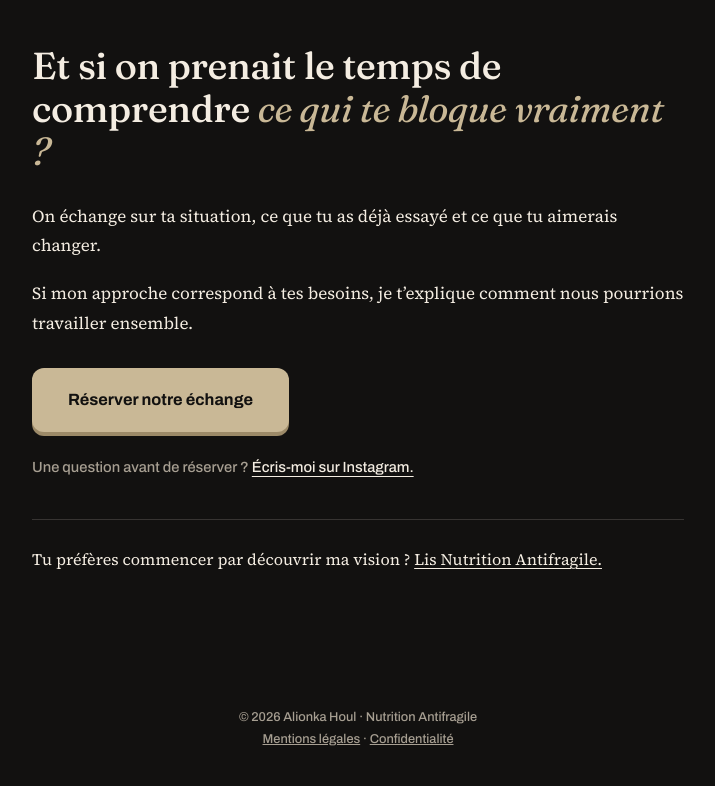
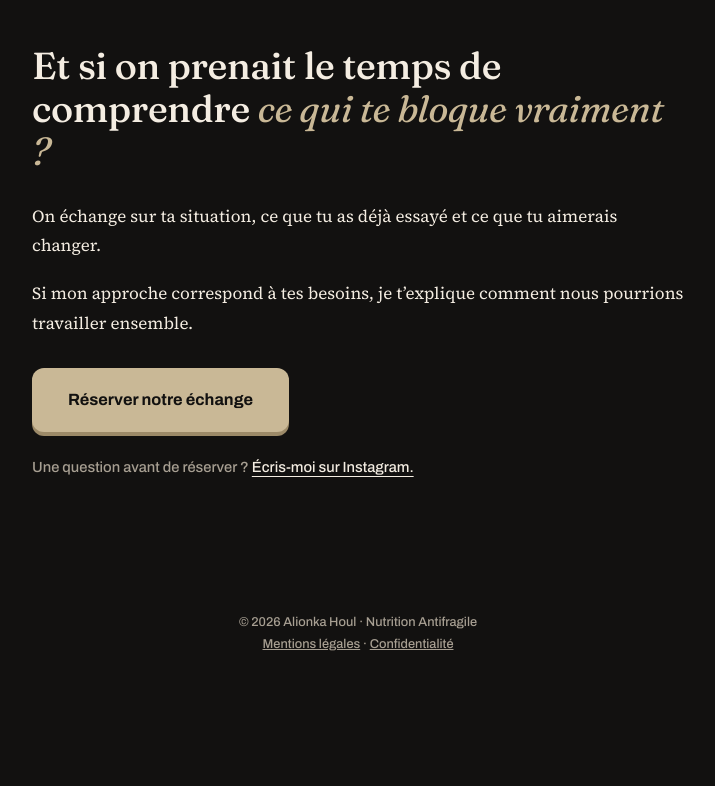
Before and after one commit to alionka34-code/accompagnement, a plain HTML site: page index.html in a window 1280 px wide. Shown: the part 5148-5934 px from the top of the page, without its empty margins (282-997 px from the left). After the commit the page ends 5839 px from the top, so only its background shows below. Drawn offline with Linux system fonts and the light colour scheme.

Commit message:
Remove vision discovery paragraph from index.html
Removed a paragraph about discovering the vision.

```diff
--- a/index.html
+++ b/index.html
@@ -151,8 +151,7 @@ footer a{color:var(--muted)}
   <p>Si mon approche correspond à tes besoins, je t’explique comment nous pourrions travailler ensemble.</p>
   <p style="margin-top:30px"><a class="btn" href="https://agenda.yuply.fr/alionka/appel">Réserver notre échange</a></p>
   <p class="dm-link">Une question avant de réserver ? <a href="https://ig.me/m/nutrition_antifragile" target="_blank" rel="noopener noreferrer">Écris-moi sur Instagram.</a></p>
-  <p class="book">Tu préfères commencer par découvrir ma vision ? <a class="l" href="https://nutrition-antifragile.vercel.app">Lis Nutrition Antifragile.</a></p>
- </div>
+</div>
 </section>
 
 <footer>© 2026 Alionka Houl · Nutrition Antifragile<br><a href="#">Mentions légales</a> · <a href="#">Confidentialité</a></footer>
```
